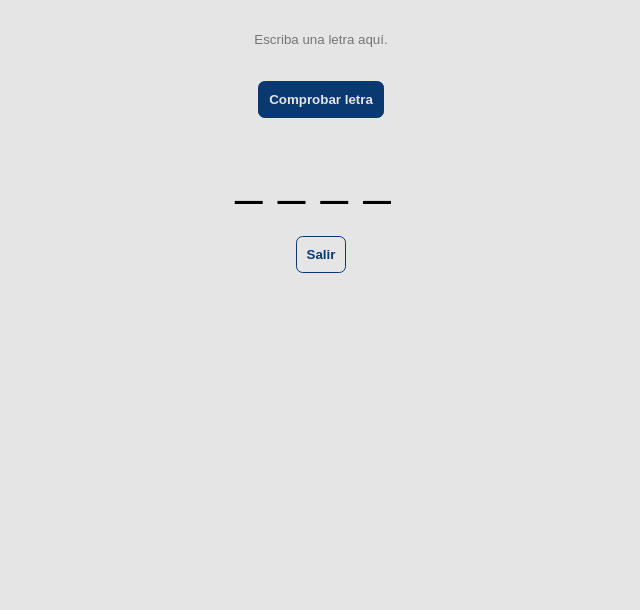
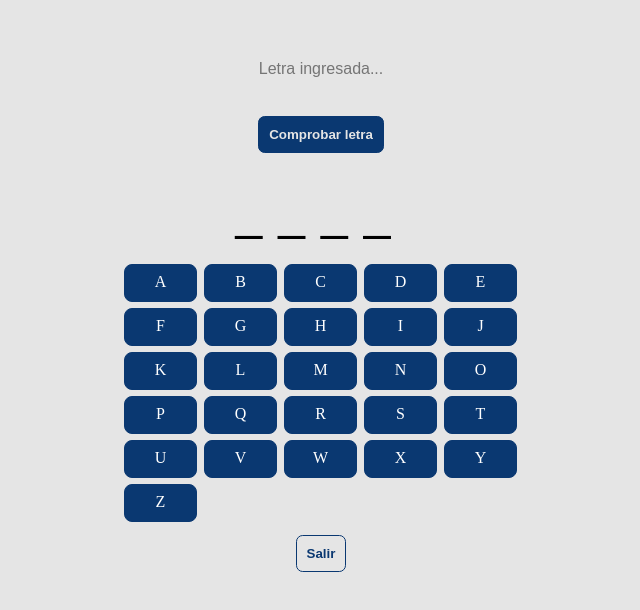
Before and after one commit to fidelret/ahorcado.github.io, a plain HTML site: page index.html in a window 1280 px wide. Both pictures are taken after a click on the button "Iniciar juego". Shown: the whole page, without its empty margins (319-959 px from the left). Drawn offline with Linux system fonts and the light colour scheme.

Commit message:
teclado virtual

```diff
--- a/index.html
+++ b/index.html
@@ -17,20 +17,25 @@
 
           <div class="ingreso-palabra">
             <input class="text-input" type="text" id="input-nueva-palabra" placeholder="Escriba una nueva palabra aquí.">
-      <button class="btn" id="nueva-palabra">Guardar y Empezar</button>
+            <button class="btn" id="nueva-palabra">Guardar</button>
+            <button class="btn" id="comenzar">Comenzar</button>
             <button class="btnblanco" id="cancelar">Cancelar</button>
           </div>
 
       <div class="juego">
-      <input class="letra" type="text" id="letra-ingresada" placeholder="Escriba una letra aquí.">
+        <input class="letras" type="text" id="letra" readonly="true" placeholder="Letra ingresada...">
         <button class="btn" id="comprobar">Comprobar letra</button>
         <input class="mascara" type="text" id="input-mascara" readonly="true">
-      <button class="btnblanco" id="salir">  Salir  </button>
+                <div class="letter">
+                     <div class="teclado" id="letras"></div>
+                </div>
+        <button class="btnblanco" id="salir">Salir</button>
       </div>
 
     <div class="juego">
       <canvas id="ahorcado" height="800px" width="1200px"></canvas>
     </div>
+
     <script type="text/javascript" src="js/canvas.js"></script>
     <script type="text/javascript" src="js/ahorcado.js"></script>
     <script type="text/javascript" src="js/displays.js"></script>
--- a/js/ahorcado.js
+++ b/js/ahorcado.js
@@ -1,7 +1,7 @@
 "use strict"                   //SE PUEDEN COMPROBAR LOS EVENTOS EN LA CONSOLA
 
 var arrayPalabra = ["ALURA","ORACLE","GATO","PERRO","CONEJO"];
-var palabra = palabraRandom();
+var palabra = palabraRandom(arrayPalabra);
 
 //var palabra = ""; //randomiza la palabra desde el principio. Y no coincide con el valor calculado al iniciar el juego
                                //Necesito el valor de la funcion sin que vuelva a calcular la palabra. Esto es para iterar las letras ingresadas.
@@ -37,26 +37,47 @@ var btnPalabra = document.querySelector("#nueva-palabra");
     var validacion = validarTexto(texto);
         if (!validacion){
             arrayPalabra.push(entrada());
-            document.querySelector("#input-nueva-palabra").value = "";
-            juego();
+            console.log(arrayPalabra);
+
         }else{
-            document.querySelector("#input-nueva-palabra").value = "";
             alert("Ingrese por favor sólo letras MAYÚSCULAS y sin tilde. No se permiten caracteres especiales".toUpperCase());
         }
-        iniciarJuego();
+        document.querySelector("#input-nueva-palabra").value = "";
 });
 
+/*------------------TECLADO-----------------*/
+function teclado(){
+       var A = 65;
+       var Z = 91;
+       var teclas = document.querySelector("#letras");
+
+       for (var i = A; i < Z; i++){
+           var char = String.fromCharCode(i);
+
+           var tecla = document.createElement("div");
+           tecla.classList.add("abc", "bg-secondary", "text-primary", "manito")
+           tecla.setAttribute("id", "letr", + char);
+           tecla.textContent = char;
+           tecla.addEventListener("click", function(event){
+                 var clickLetra = event.target.textContent
+                 document.querySelector("#letra").value = clickLetra;
+                 console.log(clickLetra);
+           });
+           teclas.appendChild(tecla);
+       }
+}
+
 /*------------------BOTÓN COMPROBAR-----------------*/
-/*var btnComprobar = */document.querySelector("#comprobar").addEventListener("click",function(event){
-    /*btnComprobar.addEventListener("click",function(event){*/
+var btnComprobar = document.querySelector("#comprobar");
+    btnComprobar.addEventListener("click",function(event){
     event.preventDefault();
     console.log("botón presionado");
-    //var palabra; //Capturar la palabra random.
-        var letra = document.querySelector("#letra-ingresada").value;
+        var word = document.querySelector("#letra").value;
             for (var i = 0; i < palabra.length; i++){
-                if (letra == palabra[i]){
-                console.log(palabra + " contiene la letra > " + letra + "; en index > " + i );
-                document.querySelector("#letra-ingresada").value = "";
+                if (word == palabra[i]){
+                console.log(palabra + " contiene la letra > " + word + "; en index > " + i );
+
                 }
             }
+            document.querySelector("#letra").value = "";
 });
--- a/js/displays.js
+++ b/js/displays.js
@@ -10,12 +10,21 @@ function juego(){
     ahorcado.style.display = "block";
     }
 
+var comenzar = document.querySelector("#comenzar");
+    comenzar.addEventListener("click",function(event){
+    event.preventDefault();
+    iniciarJuego();
+    juego();
+    teclado();
+    });
+
 var displayPalabra = document.querySelector("#displayInputPalabra");
     displayPalabra.addEventListener("click",function(event){
     event.preventDefault();
     ingresoPalabra.style.display = "block";
     ahorcado.style.display = "none";
     inicio.style.display = "none";
+    iniciarJuego();
     });
 
 var displayjuego = document.querySelector("#iniciar-juego");
@@ -25,6 +34,7 @@ var displayjuego = document.querySelector("#iniciar-juego");
     ahorcado.style.display = "block";
     inicio.style.display = "none";
     iniciarJuego();
+    teclado();
     });
 
 var reinicio = document.querySelector("#cancelar");
@@ -33,6 +43,7 @@ var reinicio = document.querySelector("#cancelar");
     ingresoPalabra.style.display = "none";
     ahorcado.style.display = "none";
     inicio.style.display = "block";
+    location.reload();
     });
 
 var salir = document.querySelector("#salir");
@@ -41,4 +52,5 @@ var salir = document.querySelector("#salir");
     ingresoPalabra.style.display = "none";
     ahorcado.style.display = "none";
     inicio.style.display = "block";
+    location.reload();
     });
--- a/style.css
+++ b/style.css
@@ -50,6 +50,7 @@
 }
 
 .text-input {
+  font-size: 3rem;
   text-align: center;
   border: 0;
   outline: none;
@@ -59,6 +60,20 @@
   height: 50px;
   margin-left: auto;
   margin-right: auto;
+}
+
+.text-input::placeholder{
+  font-size: 1rem;
+}
+
+.letter{
+ display: flex;
+
+}
+.teclado {
+  display: grid;
+  grid-template-columns: 80px 80px 80px 80px 80px;
+  margin: auto
 }
 
 .mascara {
@@ -76,16 +91,20 @@
   margin-right: auto;
 }
 
-.letra {
+.letras {
+  font-size: 3rem;
   text-align: center;
   border: 0;
   outline: none;
   display: block;
   padding: 0.5em;
-  width: 30%;
+  width: 50%;
   height: 50px;
   margin-left: auto;
   margin-right: auto;
+}
+.letras::placeholder{
+  font-size: 1rem;
 }
 
 .inicio{
@@ -107,3 +126,22 @@
   text-align: center;
   display: block;
 }
+
+.abc {
+    text-align: center;
+    padding: 0.5em;
+    margin: 3px;
+    width: 55px;
+    height: 20px;
+    color: rgb(255, 255, 255);
+    background-color: rgba(10, 56, 113, 1);
+    border: 1px solid rgba(10, 56, 113, 1);
+    border-radius: 0.5em;
+}
+
+.abc:hover {
+  width: 57px;
+  color: rgba(10, 56, 113, 1);
+  border: 1px solid rgba(10, 56, 113, 1);
+  background-color: #E5E5E5;
+}
```
Lines whose indentation alone changed are shown as unchanged.
